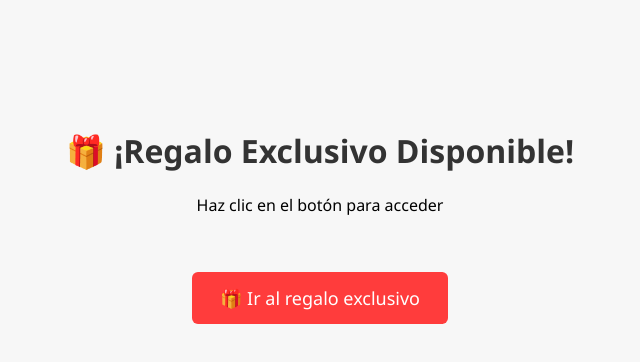
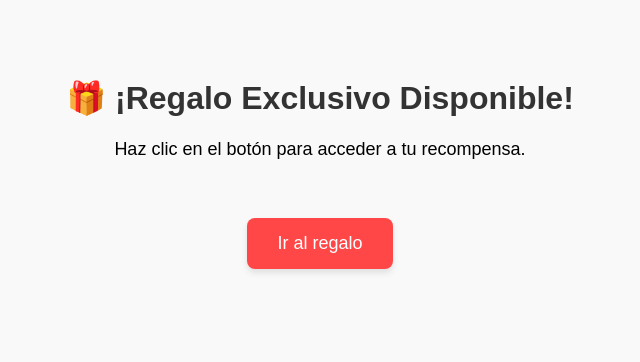
Before and after one commit to EriksonGMZ/thecris-page, a plain HTML site: page index.html in a window 1280 px wide. Shown: the whole page, without its empty margins (320-960 px from the left). Drawn offline with Linux system fonts and the light colour scheme.

Commit message:
Update index.html

```diff
--- a/index.html
+++ b/index.html
@@ -1,41 +1,45 @@
-
 <!DOCTYPE html>
 <html lang="es">
 <head>
-  <meta charset="UTF-8">
-  <title>Regalo Exclusivo</title>
+  <meta charset="UTF-8" />
+  <meta name="viewport" content="width=device-width, initial-scale=1.0" />
+  <title>🎁 Regalo Exclusivo</title>
   <style>
     body {
-      background: #f7f7f7;
+      background-color: #f9f9f9;
+      font-family: Arial, sans-serif;
       text-align: center;
-      font-family: 'Segoe UI', Tahoma, Geneva, Verdana, sans-serif;
-      padding-top: 100px;
+      padding: 50px;
     }
     h1 {
       font-size: 32px;
       color: #333;
     }
+    p {
+      font-size: 18px;
+      margin-top: 20px;
+    }
     .boton {
       display: inline-block;
       margin-top: 40px;
-      padding: 14px 28px;
-      background-color: #ff3c3c;
-      color: white;
+      padding: 15px 30px;
+      background-color: #ff4747;
+      color: #fff;
+      text-decoration: none;
       font-size: 18px;
-      border-radius: 6px;
-      text-decoration: none;
-      transition: 0.3s ease;
+      border-radius: 8px;
+      box-shadow: 0 4px 6px rgba(0, 0, 0, 0.1);
     }
     .boton:hover {
-      background-color: #cc2e2e;
+      background-color: #e63f3f;
     }
   </style>
 </head>
 <body>
   <h1>🎁 ¡Regalo Exclusivo Disponible!</h1>
-  <p>Haz clic en el botón para acceder</p>
+  <p>Haz clic en el botón para acceder a tu recompensa.</p>
   <a class="boton" href="https://tenkafirehoy.teampelucaxd.com/category/carx-street/?utm_source=ThcriissCar&utm_medium=ThcriissCar&utm_campaign=ThcriissCar" target="_blank" rel="noopener noreferrer">
-    🎁 Ir al regalo exclusivo
+    Ir al regalo
   </a>
 </body>
 </html>
```
